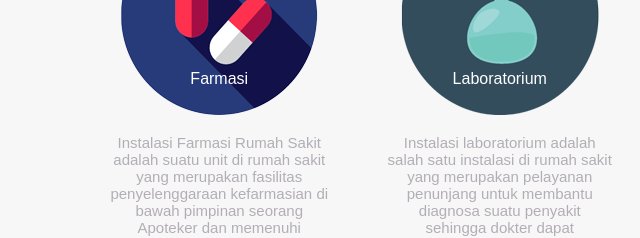
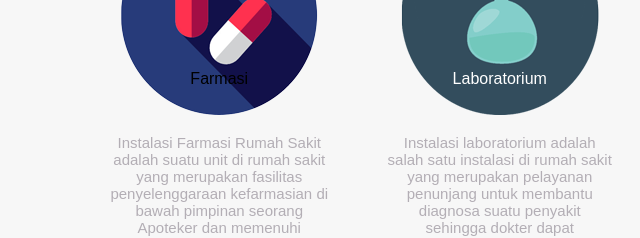
Before and after one commit to kelasberat88/my-ran, a plain HTML site: page index.html in a window 1280 px wide. In both pictures the pointer is over the element "Farmasi". Shown: the part 957-1195 px from the top of the page, 0-640 px from the left. Drawn offline with Linux system fonts and the light colour scheme.

Commit message:
Update stylesheet.css

```diff
--- a/stylesheet.css
+++ b/stylesheet.css
@@ -158,6 +158,10 @@ header {
   color: white;
 }
 
+.lesson-icon p:hover {
+  color: black;
+}
+
 .text-contents {
   width: 80%;
   display: inline-block;
```
